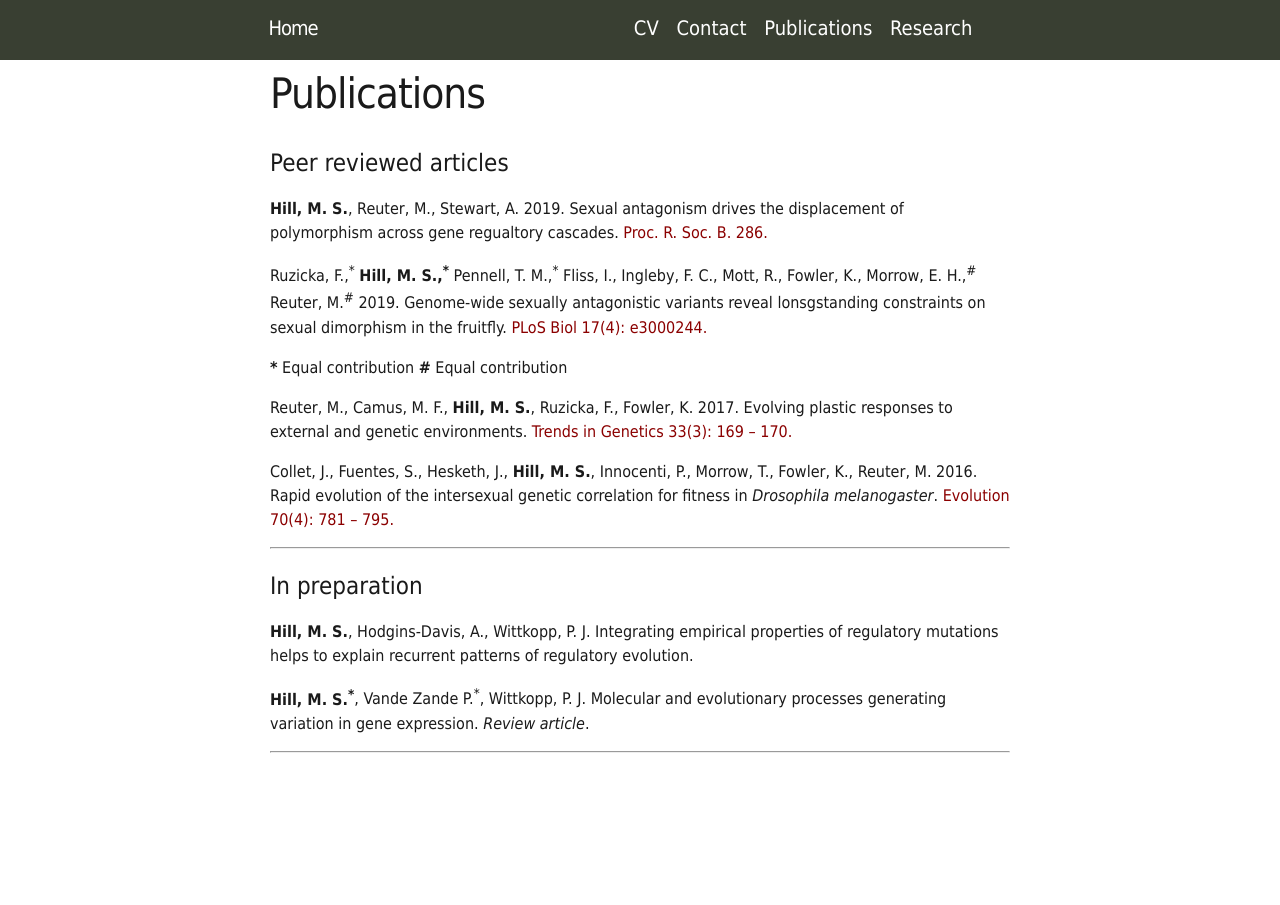
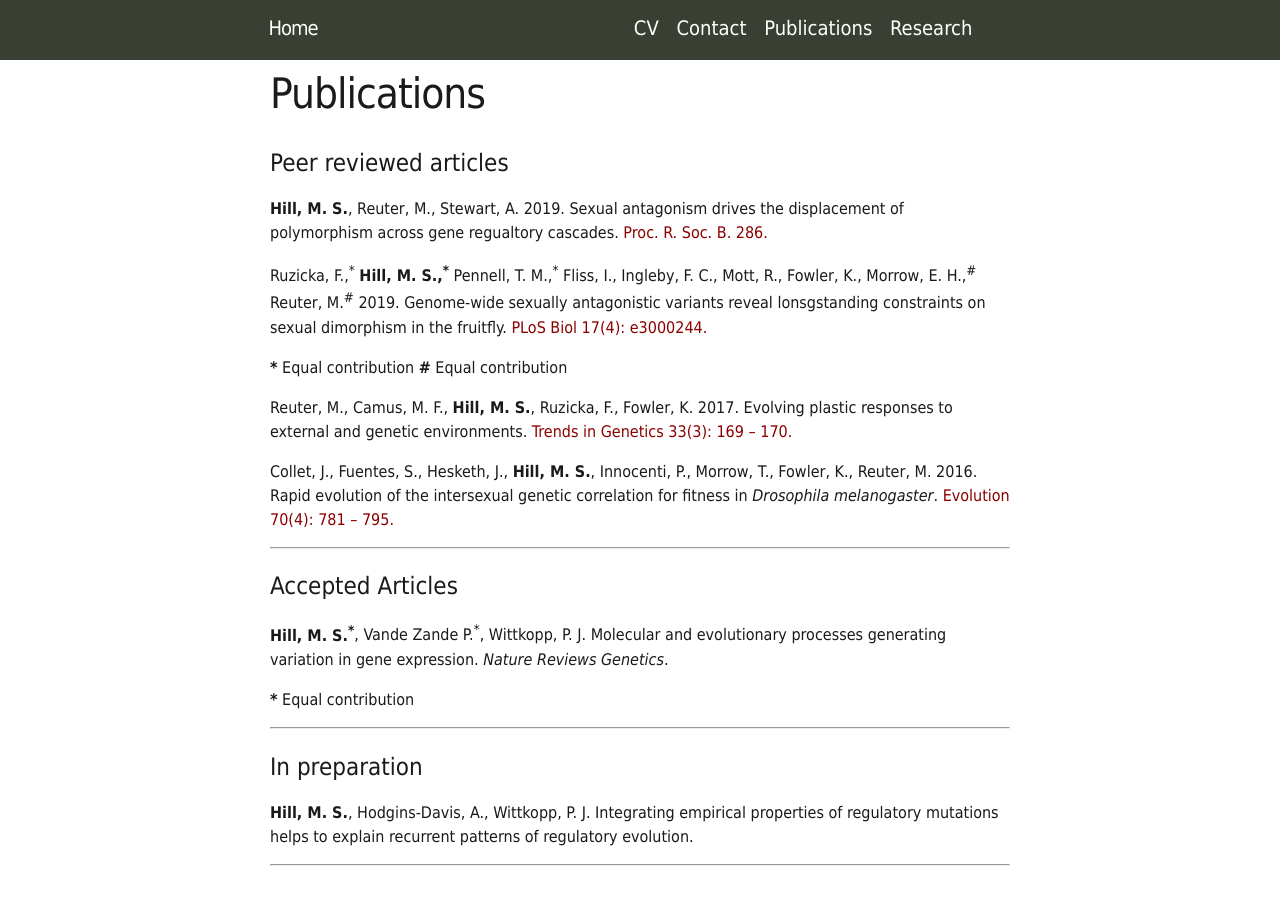
Before and after one commit to Mark-Stephen-Hill/Mark-Stephen-Hill.github.io, a Jekyll site: the page built from Publications.md, in a window 1280 px wide and 1025 px high. Shown: the top 905 px of the window. Built offline with Jekyll 4.4.1, drawn with Linux system fonts in a browser that asks for light colours.

Commit message:
Update Publications.md

```diff
--- a/Publications.md
+++ b/Publications.md
@@ -18,7 +18,6 @@ permalink: /Publications/
 <b>Hill, M. S.</b>, Reuter, M., Stewart, A. 2019. Sexual antagonism drives the displacement of polymorphism across gene regualtory cascades. <a href="https://royalsocietypublishing.org/doi/pdf/10.1098/rspb.2019.0660" style="color:#8b0000">Proc. R. Soc. B. 286.</a>
 <br>
 
-
 Ruzicka, F.,<sup>*</sup> <b>Hill, M. S.,<sup>*</sup></b> Pennell, T. M.,<sup>*</sup> Fliss, I., Ingleby, F. C., Mott, R., Fowler, K., Morrow, E. H.,<sup>#</sup> Reuter, M.<sup>#</sup> 2019. Genome-wide sexually antagonistic variants reveal lonsgstanding constraints on sexual dimorphism in the fruitfly. <a href="https://doi.org/10.1371/journal.pbio.3000244" style="color:#8b0000">PLoS Biol 17(4): e3000244.</a>
 
 <b>*</b> Equal contribution
@@ -32,10 +31,15 @@ Collet, J., Fuentes, S., Hesketh, J., <b>Hill, M. S.</b>, Innocenti, P., Morrow,
 <br>
 
 <hr>
+<h1>Accepted Articles</h1>
+<b>Hill, M. S.<sup>*</sup></b>, Vande Zande P.<sup>*</sup>, Wittkopp, P. J. Molecular and evolutionary processes generating variation in gene expression. <i>Nature Reviews Genetics</i>.
+
+<b>*</b> Equal contribution
+<br>
+
+<hr>
 <h1>In preparation</h1>
 
 <b>Hill, M. S.</b>, Hodgins-Davis, A., Wittkopp, P. J. Integrating empirical properties of regulatory mutations helps to explain recurrent patterns of regulatory evolution.
 
-<b>Hill, M. S.<sup>*</sup></b>, Vande Zande P.<sup>*</sup>, Wittkopp, P. J. Molecular and evolutionary processes generating variation in gene expression. <i>Review article</i>.
-
 <hr>
```
